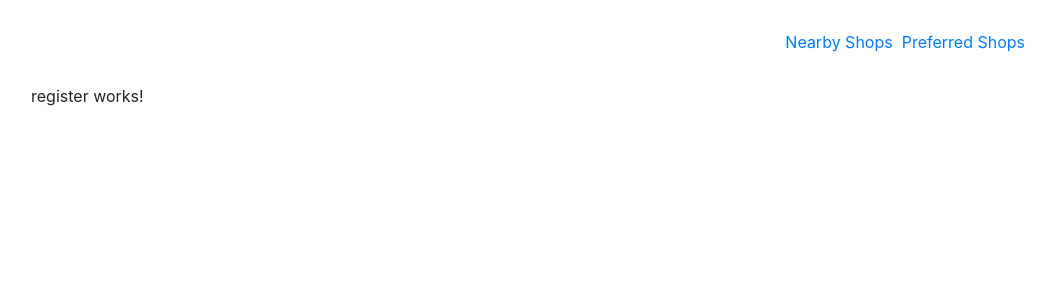
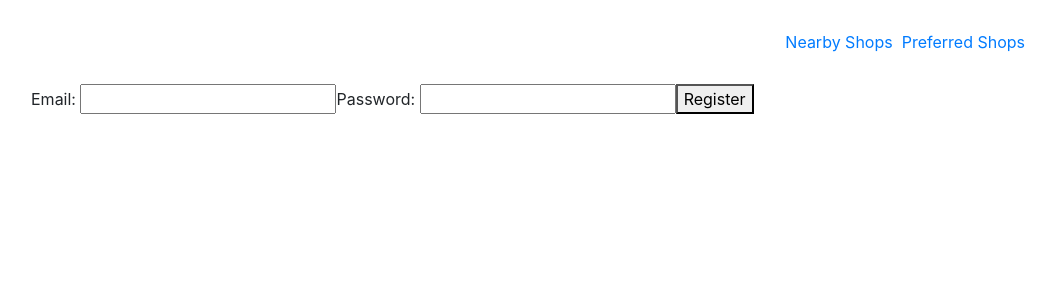
Before and after one commit to abdeljabar/nearby-shops-web, an Angular app: page /register in a window 1280 px wide. Shown: the top 300 px of the page, without its empty margins (97-1153 px from the left). Built offline with nearby package versions, Linux system fonts and the light colour scheme.

Commit message:
added registration

```diff
--- a/src/app/register/register.component.html
+++ b/src/app/register/register.component.html
@@ -1,3 +1,10 @@
-<p>
-  register works!
-</p>
+<label>
+  Email:
+  <input #email />
+</label>
+<label>
+  Password:
+  <input #password type="password"/>
+</label>
+
+<button (click)="register(email.value, password.value)">Register</button>
--- a/src/app/register/register.component.ts
+++ b/src/app/register/register.component.ts
@@ -1,15 +1,32 @@
 import { Component, OnInit } from '@angular/core';
+import {Router} from "@angular/router";
+import {UserService} from "../user.service";
 
 @Component({
-  selector: 'app-register',
-  templateUrl: './register.component.html',
-  styleUrls: ['./register.component.scss']
+    selector: 'app-register',
+    templateUrl: './register.component.html',
+    styleUrls: ['./register.component.scss']
 })
 export class RegisterComponent implements OnInit {
 
-  constructor() { }
+    constructor(private router: Router, private userService: UserService) { }
 
-  ngOnInit() {
-  }
+    ngOnInit() {
+    }
+
+    register(email: string, password: string): void {
+        this.userService.register(email, password).subscribe(
+            data => {
+                console.log(data);
+                // this.token.saveToken(data.token);
+                if (data['success']) {
+                    console.log('successful registration.');
+                    this.router.navigate(['/login']);
+                } else {
+                    console.log('unsuccessful registration.');
+                }
+            }
+        );
+    }
 
 }
--- a/src/app/user.service.ts
+++ b/src/app/user.service.ts
@@ -16,10 +16,19 @@ export class UserService {
         const fd = new FormData();
         fd.append('email', email);
         fd.append('password', password);
+        console.log(fd);
 
-        console.log(fd);
         const url = this.url + '/login_check';
         return this.http.post(url, fd);
     }
 
+    register(email: string, password: string) {
+        const fd = new FormData();
+        fd.append('email', email);
+        fd.append('password', password);
+        console.log(fd);
+
+        const url = this.url + '/register';
+        return this.http.post(url, fd);
+    }
 }
```
